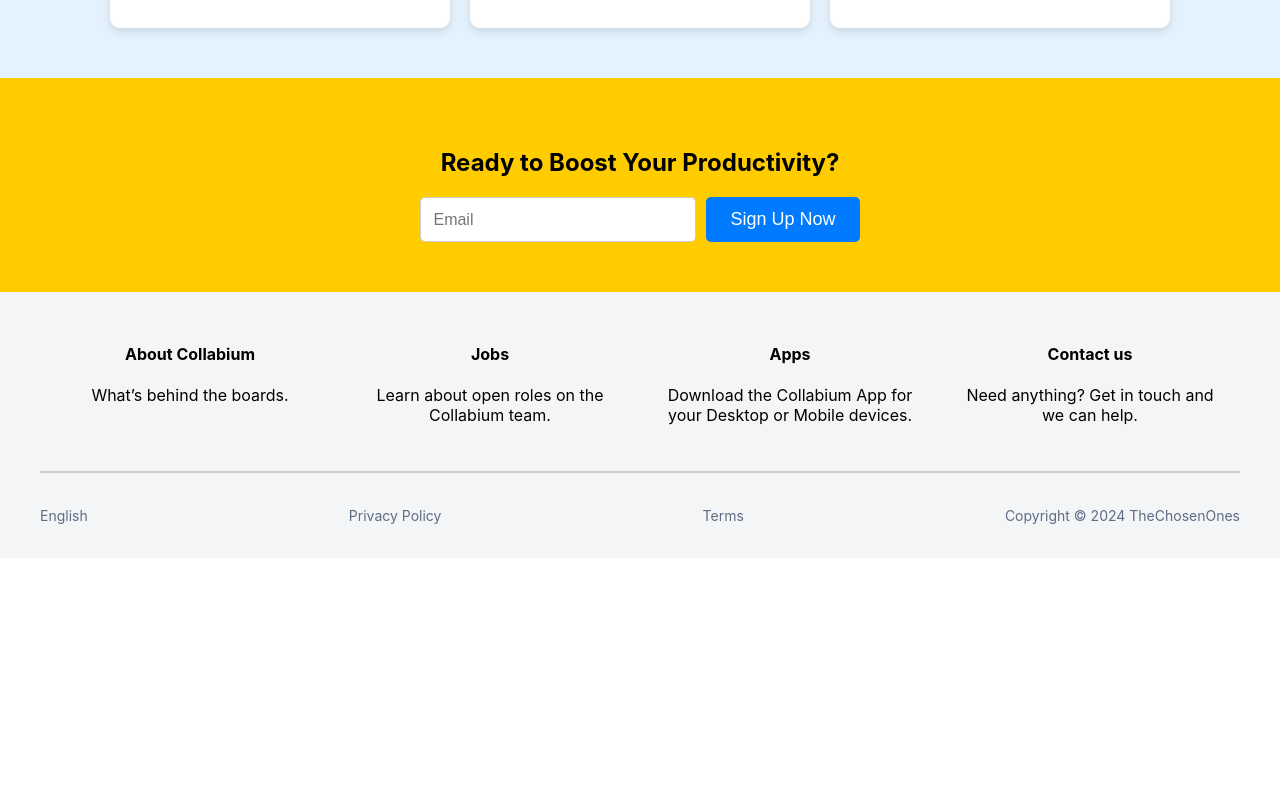
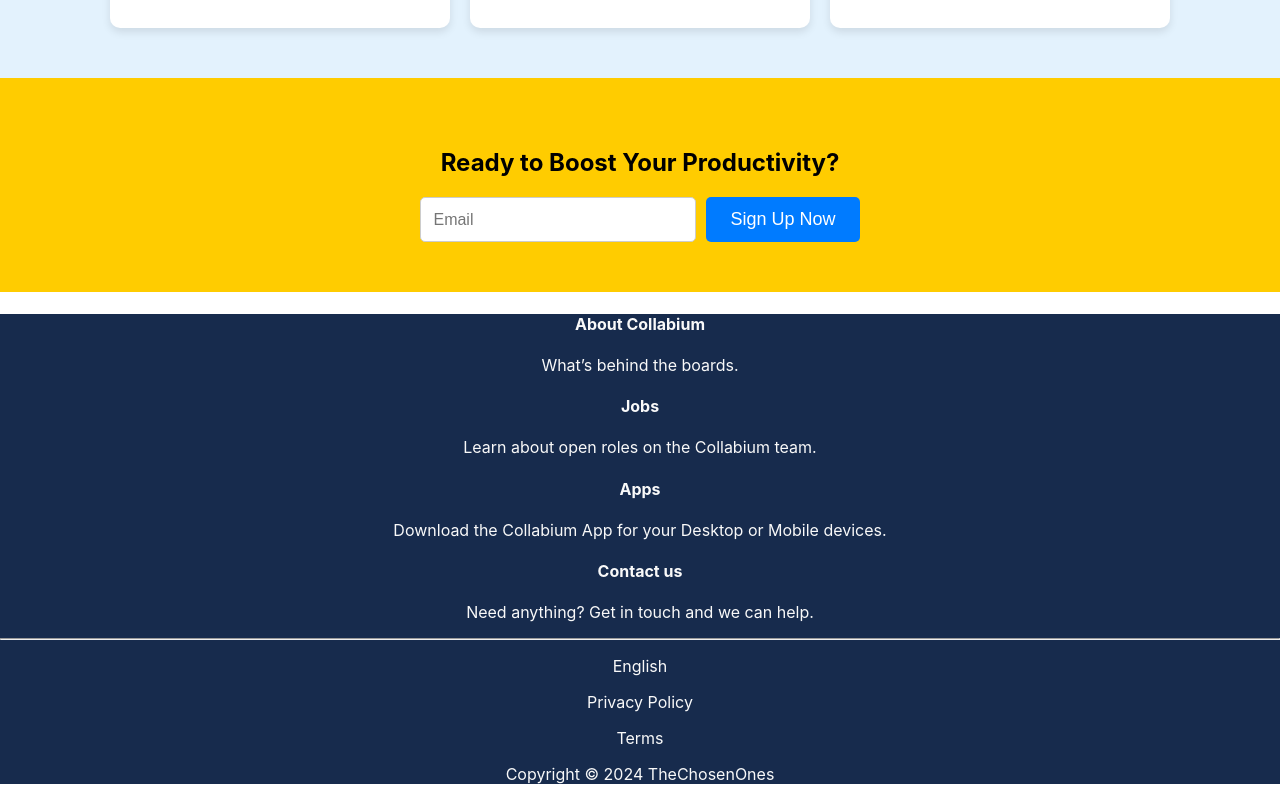
Before and after one commit to KianShirvani/TheChosenOnes, a React (Create React App) app in the folder frontend/: page / in a window 1280 px wide. Shown: the part 1288-2088 px from the top of the page. Before the commit the page ends 1846 px from the top, so only its background shows below. Built offline with nearby package versions, Linux system fonts and the light colour scheme.

Commit message:
Move base CSS styles to footer.css

```diff
--- a/frontend/src/components/Footer.js
+++ b/frontend/src/components/Footer.js
@@ -1,28 +1,29 @@
 import React from "react";
+import '../footer.css';
 
 const Footer = () => {
   return (
-    <footer style={styles.footer}>
-      <div style={styles.container}>
-        <div style={styles.section}>
+    <footer className="footer">
+      <div className="container">
+        <div className="section">
           <h4>About Collabium</h4>
           <p>What’s behind the boards.</p>
         </div>
-        <div style={styles.section}>
+        <div className="section">
           <h4>Jobs</h4>
           <p>Learn about open roles on the Collabium team.</p>
         </div>
-        <div style={styles.section}>
+        <div className="section">
           <h4>Apps</h4>
           <p>Download the Collabium App for your Desktop or Mobile devices.</p>
         </div>
-        <div style={styles.section}>
+        <div className="section">
           <h4>Contact us</h4>
           <p>Need anything? Get in touch and we can help.</p>
         </div>
       </div>
-      <hr style={styles.divider} />
-      <div style={styles.bottomContainer}>
+      <hr className="divider" />
+      <div className="bottomContainer">
         <p>English</p>
         <p>Privacy Policy</p>
         <p>Terms</p>
@@ -32,33 +33,4 @@ const Footer = () => {
   );
 };
 
-const styles = {
-  footer: {
-    background: "#F4F5F7",
-    padding: "20px 40px",
-    marginTop: "auto",
-  },
-  container: {
-    display: "flex",
-    justifyContent: "space-between",
-    flexWrap: "wrap",
-  },
-  section: {
-    flex: "1",
-    minWidth: "150px",
-    margin: "10px 20px",
-  },
-  divider: {
-    margin: "20px 0",
-    border: "0.5px solid #ccc",
-  },
-  bottomContainer: {
-    display: "flex",
-    justifyContent: "space-between",
-    flexWrap: "wrap",
-    fontSize: "14px",
-    color: "#5E6C84",
-  },
-};
-
 export default Footer;
--- /dev/null
+++ b/frontend/src/footer.css
@@ -0,0 +1,27 @@
+.footer {
+    background-color: #172B4D;
+    color: #f9f9f9;
+    padding: "20px 40px";
+    margin-top: "auto";
+}
+.container {
+    display: "flex";
+    justify-content: "space-between";
+    flex-wrap: "wrap";
+}
+.section {
+    flex: "1";
+    min-width: "150px";
+    margin: "10px 20px";
+}
+.divider {
+    margin: "20px 0";
+    border: "0.5px solid #ccc";
+}
+.bottomContainer {
+    display: "flex";
+    justify-content: "space-between";
+    flex-wrap: "wrap";
+    font-size: "14px";
+    color: "#5E6C84";
+}
```
Also changed, not shown: 1 other file (tests, documents, lock files or other folders).
